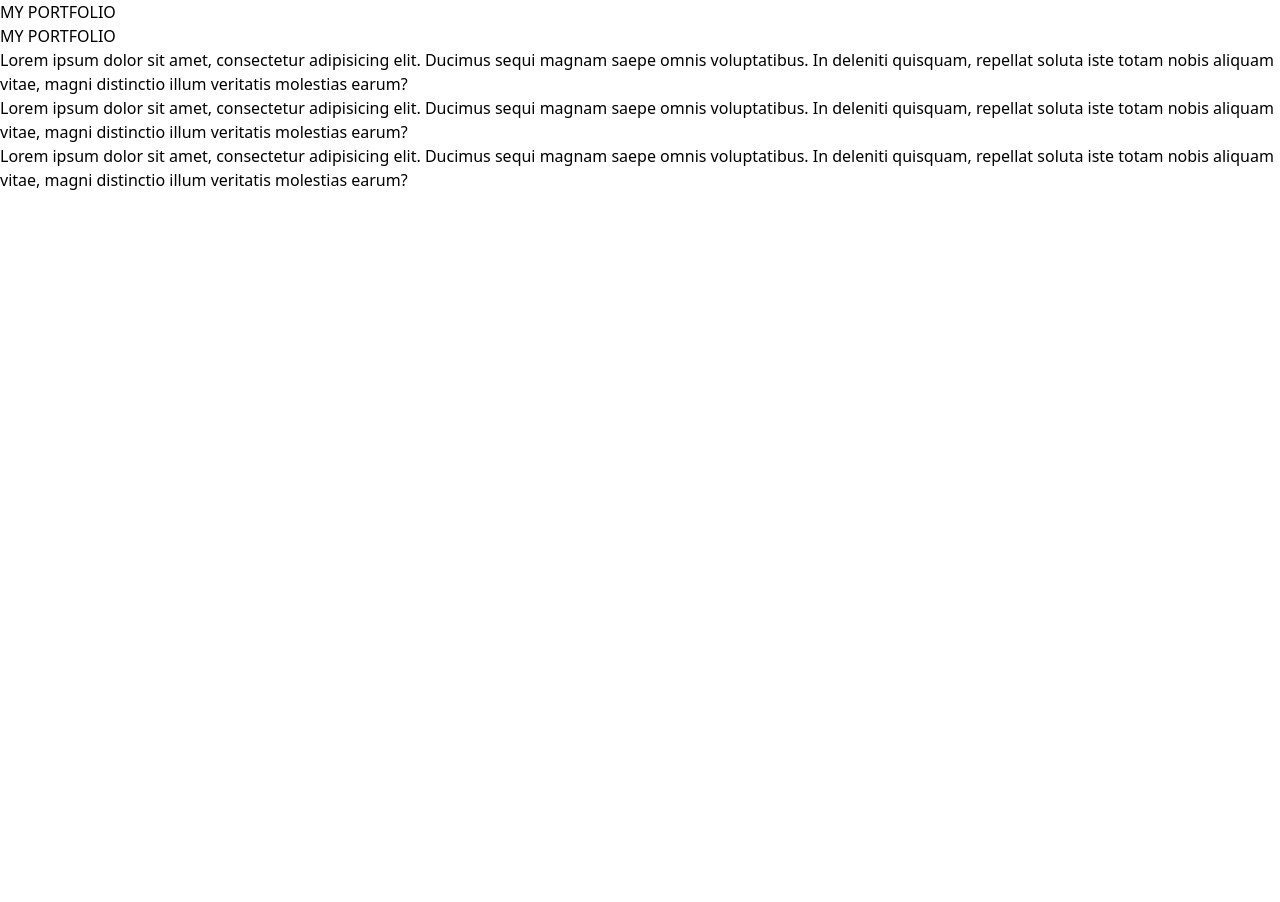
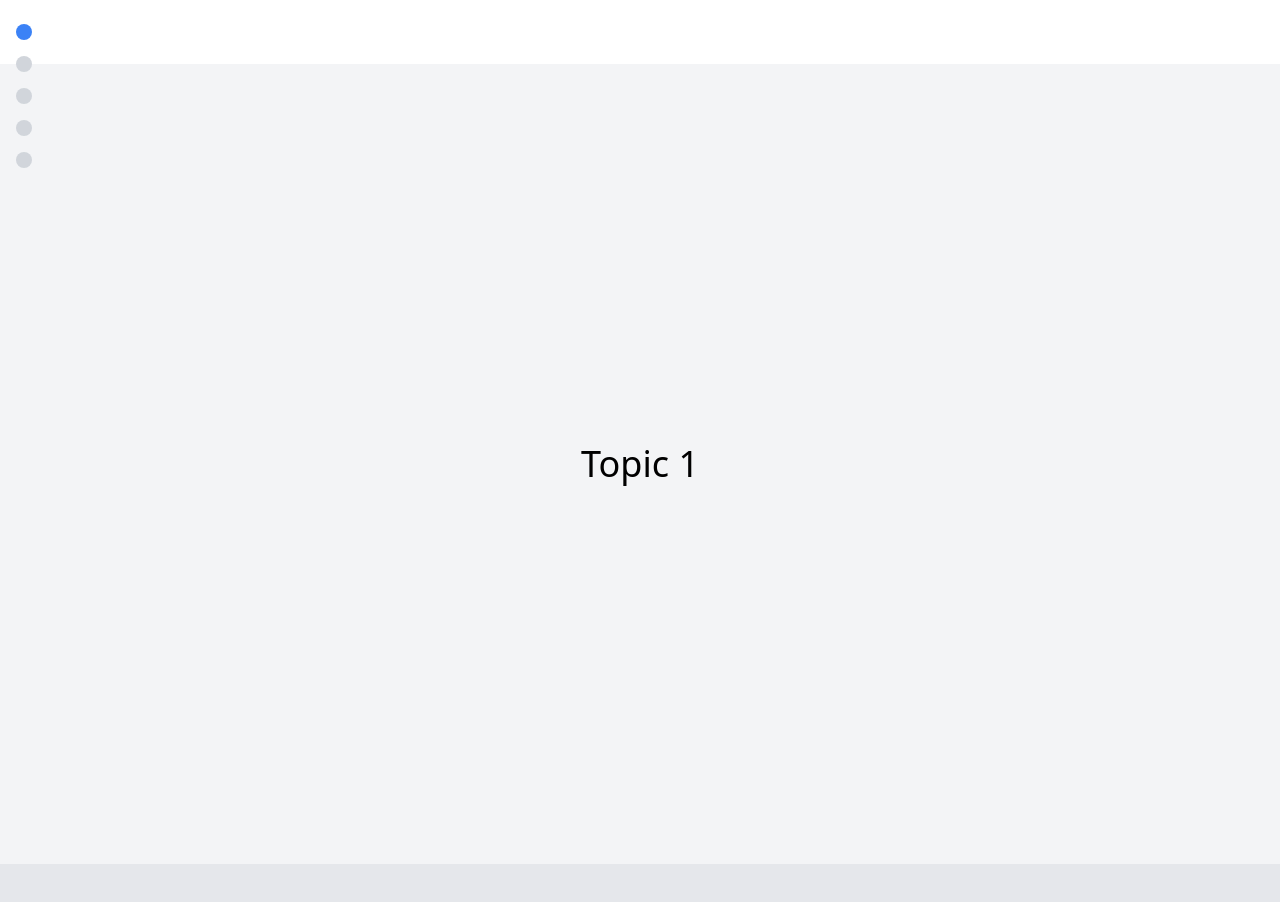
Before and after one commit to HitaBeeDev/portfolio, a React (Vite) app: page / in a window 1280 px wide. Shown: the top 902 px of the page. Before the commit the page ends 800 px from the top, so only its background shows below. Built offline with nearby package versions, Linux system fonts and the light colour scheme.

Commit message:
updating App

```diff
--- a/src/App.jsx
+++ b/src/App.jsx
@@ -1,30 +1,69 @@
 import "./index.css";
+import { useState } from "react";
 
-function App() {
+const App = () => {
+  const [activeDot, setActiveDot] = useState(0);
+
+  const handleDotClick = (index) => {
+    setActiveDot(index);
+    const section = document.getElementById(`topic${index + 1}`);
+    if (section) {
+      section.scrollIntoView({ behavior: "smooth" });
+    }
+  };
+
   return (
-    <div>
-      <h1>MY PORTFOLIO</h1>
-      <p>MY PORTFOLIO</p>
-      <p>
-        Lorem ipsum dolor sit amet, consectetur adipisicing elit. Ducimus sequi
-        magnam saepe omnis voluptatibus. In deleniti quisquam, repellat soluta
-        iste totam nobis aliquam vitae, magni distinctio illum veritatis
-        molestias earum?
-      </p>
-      <p>
-        Lorem ipsum dolor sit amet, consectetur adipisicing elit. Ducimus sequi
-        magnam saepe omnis voluptatibus. In deleniti quisquam, repellat soluta
-        iste totam nobis aliquam vitae, magni distinctio illum veritatis
-        molestias earum?
-      </p>
-      <p>
-        Lorem ipsum dolor sit amet, consectetur adipisicing elit. Ducimus sequi
-        magnam saepe omnis voluptatibus. In deleniti quisquam, repellat soluta
-        iste totam nobis aliquam vitae, magni distinctio illum veritatis
-        molestias earum?
-      </p>
+    <div className="container mx-auto">
+      <div className="flex flex-col fixed left-4 top-4">
+        {[...Array(5)].map((_, index) => (
+          <div
+            key={index}
+            className={`h-4 w-4 rounded-full my-2 ${
+              activeDot === index ? "bg-blue-500" : "bg-gray-300"
+            }`}
+            onClick={() => handleDotClick(index)}
+          ></div>
+        ))}
+      </div>
+      <div className="mt-16">
+        {/* Topic 1 */}
+        <section
+          id="topic1"
+          className="h-screen bg-gray-100 flex items-center justify-center"
+        >
+          <h1 className="text-4xl">Topic 1</h1>
+        </section>
+        {/* Topic 2 */}
+        <section
+          id="topic2"
+          className="h-screen bg-gray-200 flex items-center justify-center"
+        >
+          <h1 className="text-4xl">Topic 2</h1>
+        </section>
+        {/* Topic 3 */}
+        <section
+          id="topic3"
+          className="h-screen bg-gray-300 flex items-center justify-center"
+        >
+          <h1 className="text-4xl">Topic 3</h1>
+        </section>
+        {/* Topic 4 */}
+        <section
+          id="topic4"
+          className="h-screen bg-gray-400 flex items-center justify-center"
+        >
+          <h1 className="text-4xl">Topic 4</h1>
+        </section>
+        {/* Topic 5 */}
+        <section
+          id="topic5"
+          className="h-screen bg-gray-500 flex items-center justify-center"
+        >
+          <h1 className="text-4xl">Topic 5</h1>
+        </section>
+      </div>
     </div>
   );
-}
+};
 
 export default App;
```
